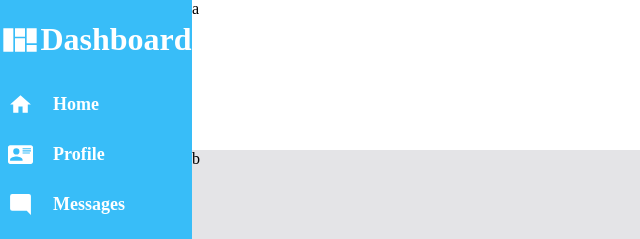
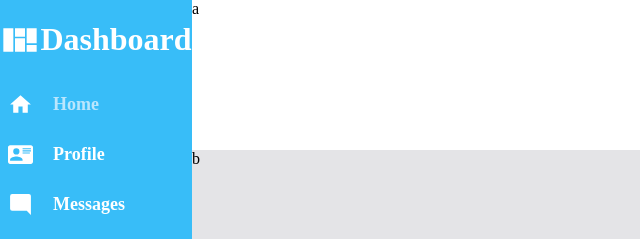
Before and after one commit to SCBenson/admin-dashboard, a plain HTML site: page index.html in a window 1280 px wide. In both pictures the pointer is over the element "Home". Shown: the top 239 px of the page, 0-640 px from the left. Drawn offline with Linux system fonts and the light colour scheme.

Commit message:
added a hover attribute the the navigation descriptions to change the font color when the mouse hovers over them.

```diff
--- a/style.css
+++ b/style.css
@@ -65,3 +65,7 @@ html , body{
     font-size: 18px;
     font-weight: bold;
 }
+
+.icon-description:hover {
+    color: #bae6fd;
+}
```
